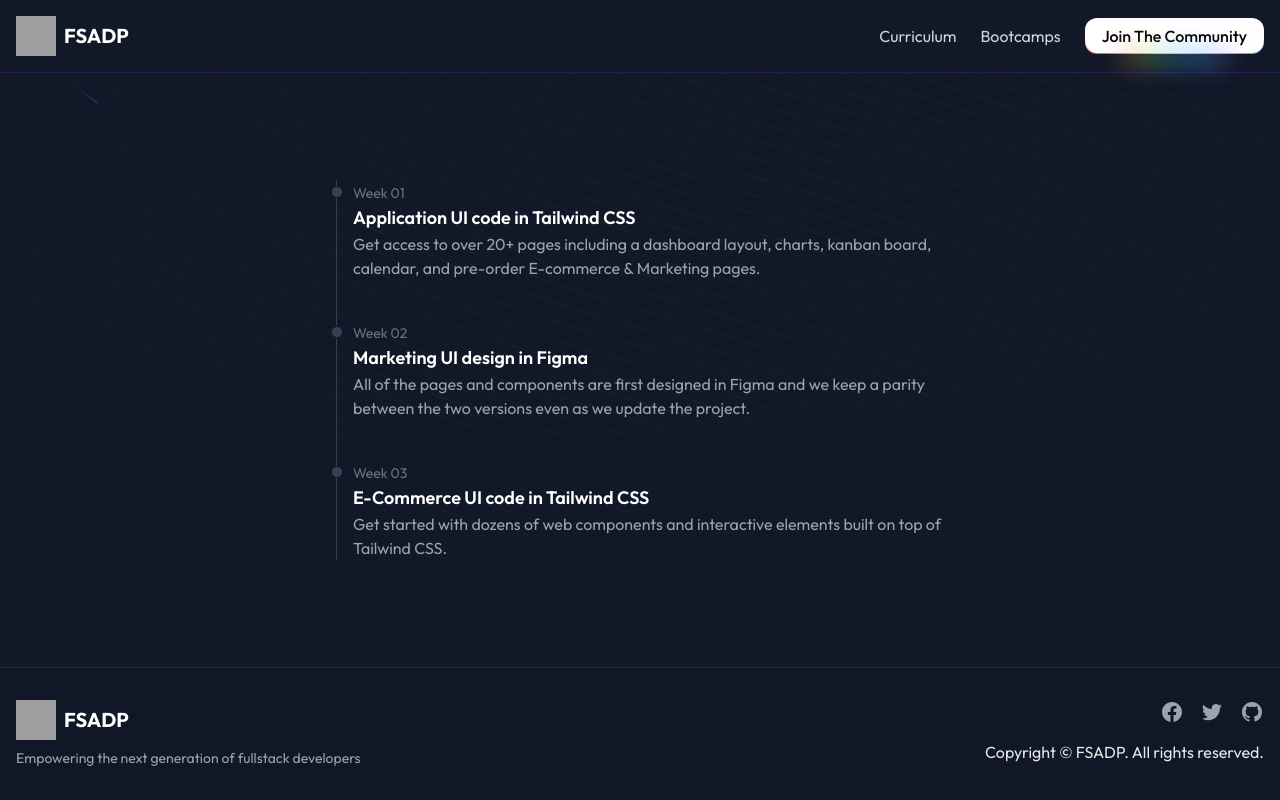
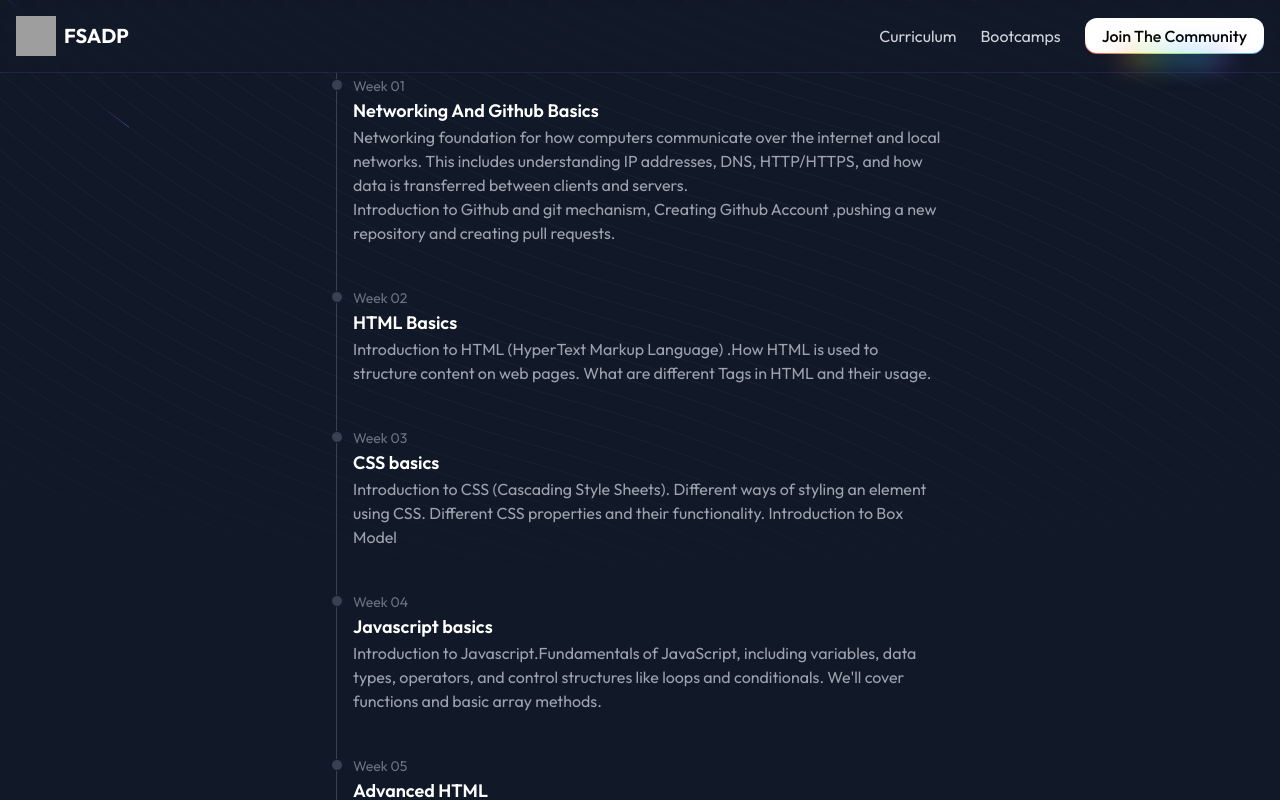
Before and after one commit to akhil-naidu/fsadp, a Next.js app: page /curriculum in a window 1280 px wide. Shown: the top 800 px of the page. Built offline with nearby package versions, Linux system fonts and the light colour scheme; grey boxes are pictures that could not be loaded.

Commit message:
adding content to curriculum page

```diff
--- a/app/curriculum/page.tsx
+++ b/app/curriculum/page.tsx
@@ -2,46 +2,81 @@ import React from 'react';
 
 const page = () => {
   return (
-    <div className='lg:container flex items-center justify-center md:max-w-2xl'>
-      <ol className='relative border-s border-gray-200 dark:border-gray-700'>
-        <li className='mb-10 ms-4'>
-          <div className='absolute w-3 h-3 bg-gray-200 rounded-full mt-1.5 -start-1.5 border border-white dark:border-gray-900 dark:bg-gray-700'></div>
-          <time className='mb-1 text-sm font-normal leading-none text-gray-400 dark:text-gray-500'>
+    <div className="lg:container flex items-center justify-center md:max-w-2xl">
+      <ol className="relative border-s border-gray-200 dark:border-gray-700">
+        <li className="mb-10 ms-4">
+          <div className="absolute w-3 h-3 bg-gray-200 rounded-full mt-1.5 -start-1.5 border border-white dark:border-gray-900 dark:bg-gray-700"></div>
+          <time className="mb-1 text-sm font-normal leading-none text-gray-400 dark:text-gray-500">
             Week 01
           </time>
-          <h3 className='text-lg font-semibold text-gray-900 dark:text-white'>
-            Application UI code in Tailwind CSS
+          <h3 className="text-lg font-semibold text-gray-900 dark:text-white">
+            Networking And Github Basics
           </h3>
-          <p className='mb-4 text-base font-normal text-gray-500 dark:text-gray-400'>
-            Get access to over 20+ pages including a dashboard layout, charts,
-            kanban board, calendar, and pre-order E-commerce & Marketing pages.
+          <p className="mb-4 text-base font-normal text-gray-500 dark:text-gray-400">
+            Networking foundation for how computers communicate over the
+            internet and local networks. This includes understanding IP
+            addresses, DNS, HTTP/HTTPS, and how data is transferred between
+            clients and servers.
+            <br />
+            Introduction to Github and git mechanism, Creating Github Account
+            ,pushing a new repository and creating pull requests.
           </p>
         </li>
-        <li className='mb-10 ms-4'>
-          <div className='absolute w-3 h-3 bg-gray-200 rounded-full mt-1.5 -start-1.5 border border-white dark:border-gray-900 dark:bg-gray-700'></div>
-          <time className='mb-1 text-sm font-normal leading-none text-gray-400 dark:text-gray-500'>
+        <li className="mb-10 ms-4">
+          <div className="absolute w-3 h-3 bg-gray-200 rounded-full mt-1.5 -start-1.5 border border-white dark:border-gray-900 dark:bg-gray-700"></div>
+          <time className="mb-1 text-sm font-normal leading-none text-gray-400 dark:text-gray-500">
             Week 02
           </time>
-          <h3 className='text-lg font-semibold text-gray-900 dark:text-white'>
-            Marketing UI design in Figma
+          <h3 className="text-lg font-semibold text-gray-900 dark:text-white">
+            HTML Basics
           </h3>
-          <p className='text-base font-normal text-gray-500 dark:text-gray-400'>
-            All of the pages and components are first designed in Figma and we
-            keep a parity between the two versions even as we update the
-            project.
+          <p className="text-base font-normal text-gray-500 dark:text-gray-400">
+            Introduction to HTML (HyperText Markup Language) .How HTML is used
+            to structure content on web pages. What are different Tags in HTML
+            and their usage.
           </p>
         </li>
-        <li className='ms-4'>
-          <div className='absolute w-3 h-3 bg-gray-200 rounded-full mt-1.5 -start-1.5 border border-white dark:border-gray-900 dark:bg-gray-700'></div>
-          <time className='mb-1 text-sm font-normal leading-none text-gray-400 dark:text-gray-500'>
+        <li className="mb-10 ms-4">
+          <div className="absolute w-3 h-3 bg-gray-200 rounded-full mt-1.5 -start-1.5 border border-white dark:border-gray-900 dark:bg-gray-700"></div>
+          <time className="mb-1 text-sm font-normal leading-none text-gray-400 dark:text-gray-500">
             Week 03
           </time>
-          <h3 className='text-lg font-semibold text-gray-900 dark:text-white'>
-            E-Commerce UI code in Tailwind CSS
+          <h3 className="text-lg font-semibold text-gray-900 dark:text-white">
+            CSS basics
           </h3>
-          <p className='text-base font-normal text-gray-500 dark:text-gray-400'>
-            Get started with dozens of web components and interactive elements
-            built on top of Tailwind CSS.
+          <p className="text-base font-normal text-gray-500 dark:text-gray-400">
+            Introduction to CSS (Cascading Style Sheets). Different ways of
+            styling an element using CSS. Different CSS properties and their
+            functionality. Introduction to Box Model
+          </p>
+        </li>
+        <li className="mb-10 ms-4">
+          <div className="absolute w-3 h-3 bg-gray-200 rounded-full mt-1.5 -start-1.5 border border-white dark:border-gray-900 dark:bg-gray-700"></div>
+          <time className="mb-1 text-sm font-normal leading-none text-gray-400 dark:text-gray-500">
+            Week 04
+          </time>
+          <h3 className="text-lg font-semibold text-gray-900 dark:text-white">
+            Javascript basics
+          </h3>
+          <p className="text-base font-normal text-gray-500 dark:text-gray-400">
+            Introduction to Javascript.Fundamentals of JavaScript, including
+            variables, data types, operators, and control structures like loops
+            and conditionals. We'll cover functions and basic array methods.
+          </p>
+        </li>
+        <li className="mb-10 ms-4">
+          <div className="absolute w-3 h-3 bg-gray-200 rounded-full mt-1.5 -start-1.5 border border-white dark:border-gray-900 dark:bg-gray-700"></div>
+          <time className="mb-1 text-sm font-normal leading-none text-gray-400 dark:text-gray-500">
+            Week 05
+          </time>
+          <h3 className="text-lg font-semibold text-gray-900 dark:text-white">
+            Advanced HTML
+          </h3>
+          <p className="text-base font-normal text-gray-500 dark:text-gray-400">
+            Advanced HTML covers semantic elements, accessibility best
+            practices. It also includes forms with validation, microdata for
+            SEO, and integration with JavaScript and CSS for dynamic content and
+            styling.
           </p>
         </li>
       </ol>
```
